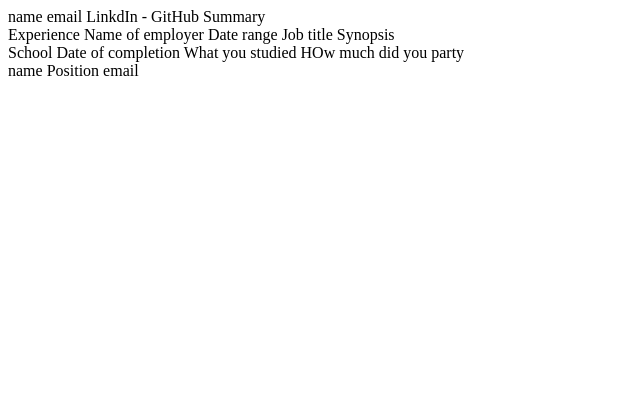
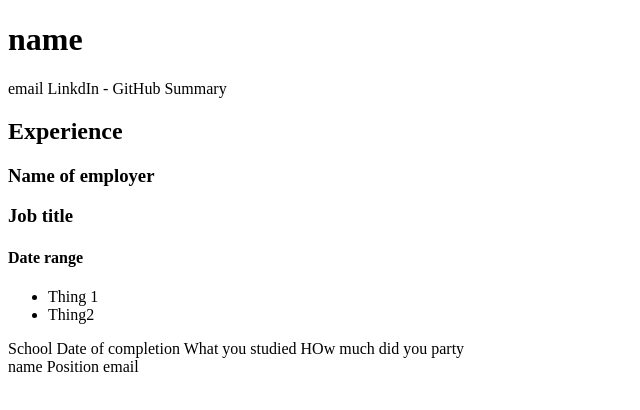
Before and after one commit to astoutaran/astoutaran.github.io, a plain HTML site: page index.html in a window 1280 px wide. Shown: the whole page, without its empty margins (0-640 px from the left). Drawn offline with Linux system fonts and the light colour scheme.

Commit message:
experience layout

```diff
--- a/index.html
+++ b/index.html
@@ -5,18 +5,27 @@
     <body>
       <div>
         <header>
-      name
+      <h1>name</h1>
       email
       LinkdIn - GitHub
       Summary
         </header>
-        <section id= "experience">
-        Experience
-        Name of employer
-        Date range
-        Job title
-        Synopsis
-      </section>
+        <section>
+
+        <h2>Experience</h2>
+        <div class="experience">
+        <h3>Name of employer</h3>
+        <h3>Job title</h3>
+        <h4>Date range</h4>
+
+        <ul>
+          <li>Thing 1</li>
+          <li>Thing2</li>
+        </ul>
+
+        </div>
+    </section>
+
     <section id="education">
       School
        Date of completion
```
